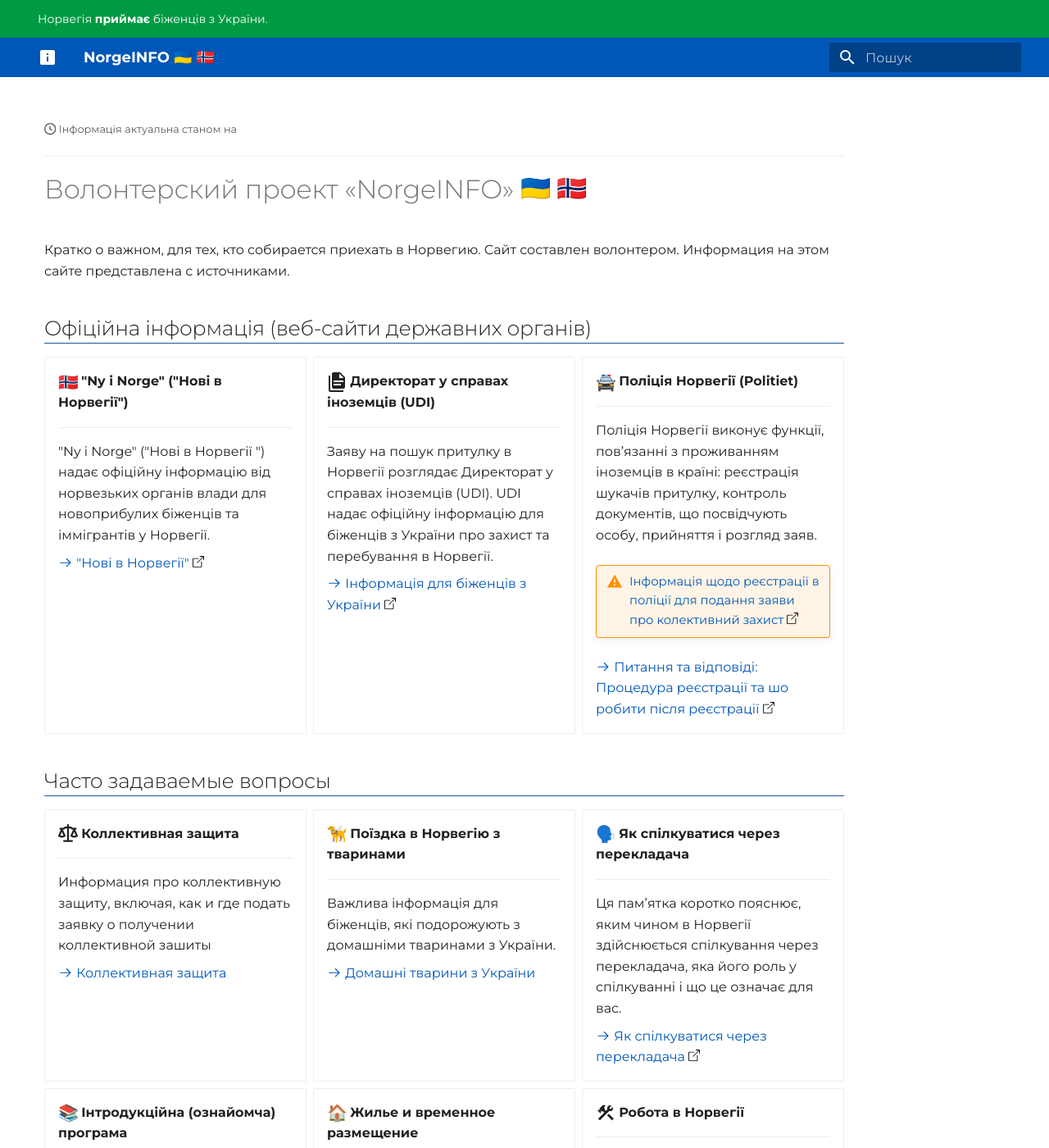
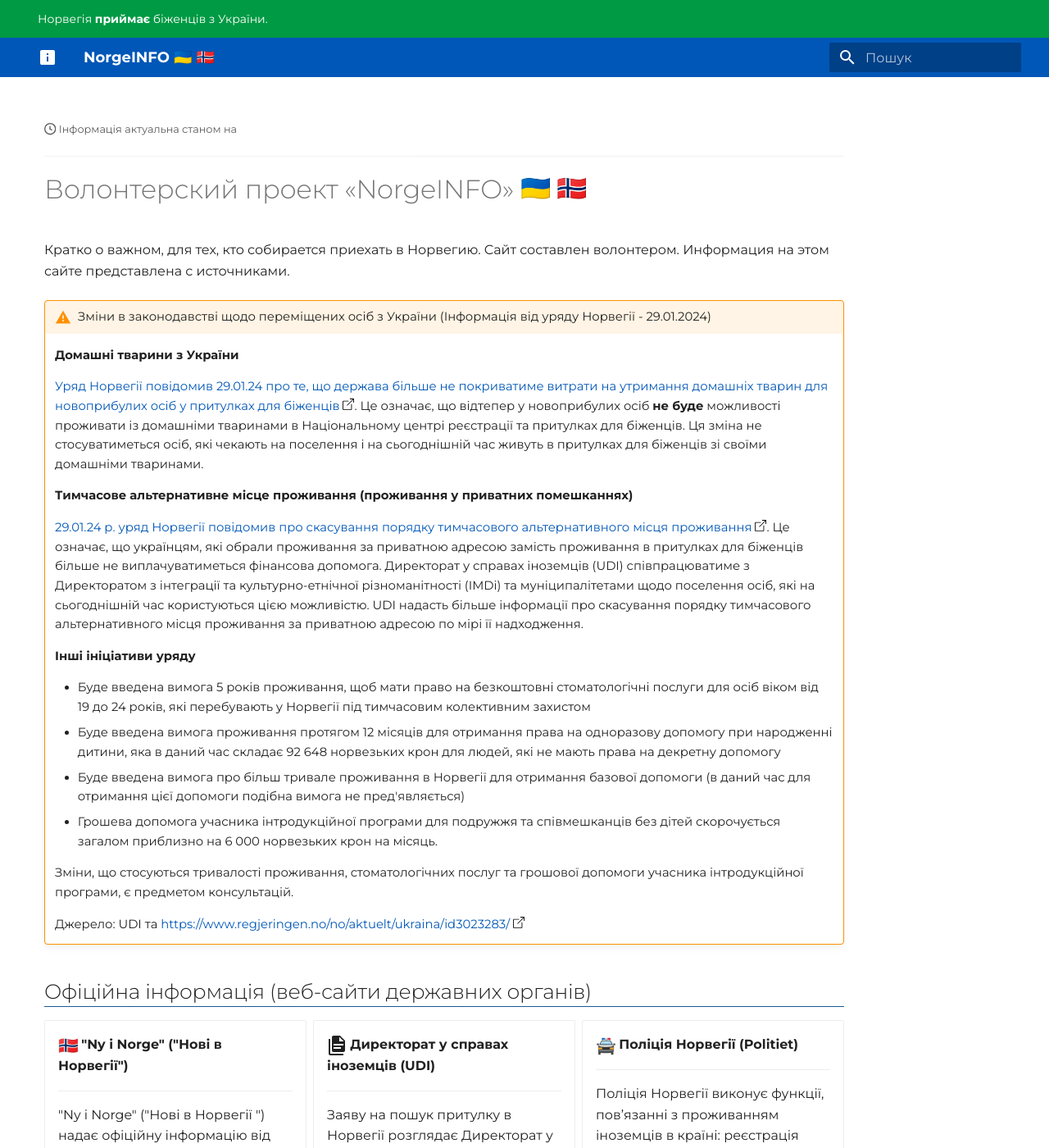
Before and after one commit to norgeinfo/norgeinfo.github.io, an MkDocs documentation site: the page built from docs/index.md, in a window 1280 px wide and 1400 px high. Shown: the whole window at 82% size. Built offline with MkDocs 1.6.1 and Material for MkDocs 9.7.7, drawn with Linux system fonts in a browser that asks for light colours; emoji names are drawn with the system emoji font.

Commit message:
Update index.md

```diff
--- a/docs/index.md
+++ b/docs/index.md
@@ -1,6 +1,27 @@
 # Волонтерский проект «NorgeINFO» :flag_ua: :flag_no:
 
 Кратко о важном, для тех, кто собирается приехать в Норвегию. Сайт составлен волонтером. Информация на этом сайте представлена с источниками.
+
+!!! warning "Зміни в законодавстві щодо переміщених осіб з України (Інформація від уряду Норвегії - 29.01.2024)"
+
+    __Домашні тварини з України__
+
+    [Уряд Норвегії повідомив 29.01.24 про те, що держава більше не покриватиме витрати на утримання домашніх тварин для новоприбулих осіб у притулках для біженців](https://www.udi.no/uk/information-ukraine-and-russia/situation-in-ukraine/). Це означає, що відтепер у новоприбулих осіб __не буде__ можливості проживати із домашніми тваринами в Національному центрі реєстрації та притулках для біженців. Ця зміна не стосуватиметься осіб, які чекають на поселення і на сьогоднішній час живуть в притулках для біженців зі своїми домашніми тваринами.
+
+    __Тимчасове альтернативне місце проживання (проживання у приватних помешканнях)__
+
+    [29.01.24 р. уряд Норвегії повідомив про скасування порядку тимчасового альтернативного місця проживання](https://www.udi.no/uk/information-ukraine-and-russia/situation-in-ukraine/). Це означає, що українцям, які обрали проживання за приватною адресою замість проживання в притулках для біженців більше не виплачуватиметься фінансова допомога. Директорат у справах іноземців (UDI) співпрацюватиме з Директоратом з інтеграції та культурно-етнічної різноманітності (IMDi) та муніципалітетами щодо поселення осіб, які на сьогоднішній час користуються цією можливістю. UDI надасть більше інформації про скасування порядку тимчасового альтернативного місця проживання за приватною адресою по мірі її надходження.
+
+    __Інші ініціативи уряду__
+
+    - Буде введена вимога 5 років проживання, щоб мати право на безкоштовні стоматологічні послуги для осіб віком від 19 до 24 років, які перебувають у Норвегії під тимчасовим колективним захистом
+    - Буде введена вимога проживання протягом 12 місяців для отримання права на одноразову допомогу при народженні дитини, яка в даний час складає 92 648 норвезьких крон для людей, які не мають права на декретну допомогу
+    - Буде введена вимога про більш тривале проживання в Норвегії для отримання базової допомоги (в даний час для отримання цієї допомоги подібна вимога не пред'являється)
+    - Грошева допомога учасника інтродукційної програми для подружжя та співмешканців без дітей скорочується загалом приблизно на 6 000 норвезьких крон на місяць.
+
+    Зміни, що стосуються тривалості проживання, стоматологічних послуг та грошової допомоги учасника інтродукційної програми, є предметом консультацій.
+
+    Джерело: UDI та [https://www.regjeringen.no/no/aktuelt/ukraina/id3023283/](https://www.regjeringen.no/no/aktuelt/ukraina/id3023283/)
 
 ## Офіційна інформація (веб-сайти державних органів) { #offisielt }
 
```
